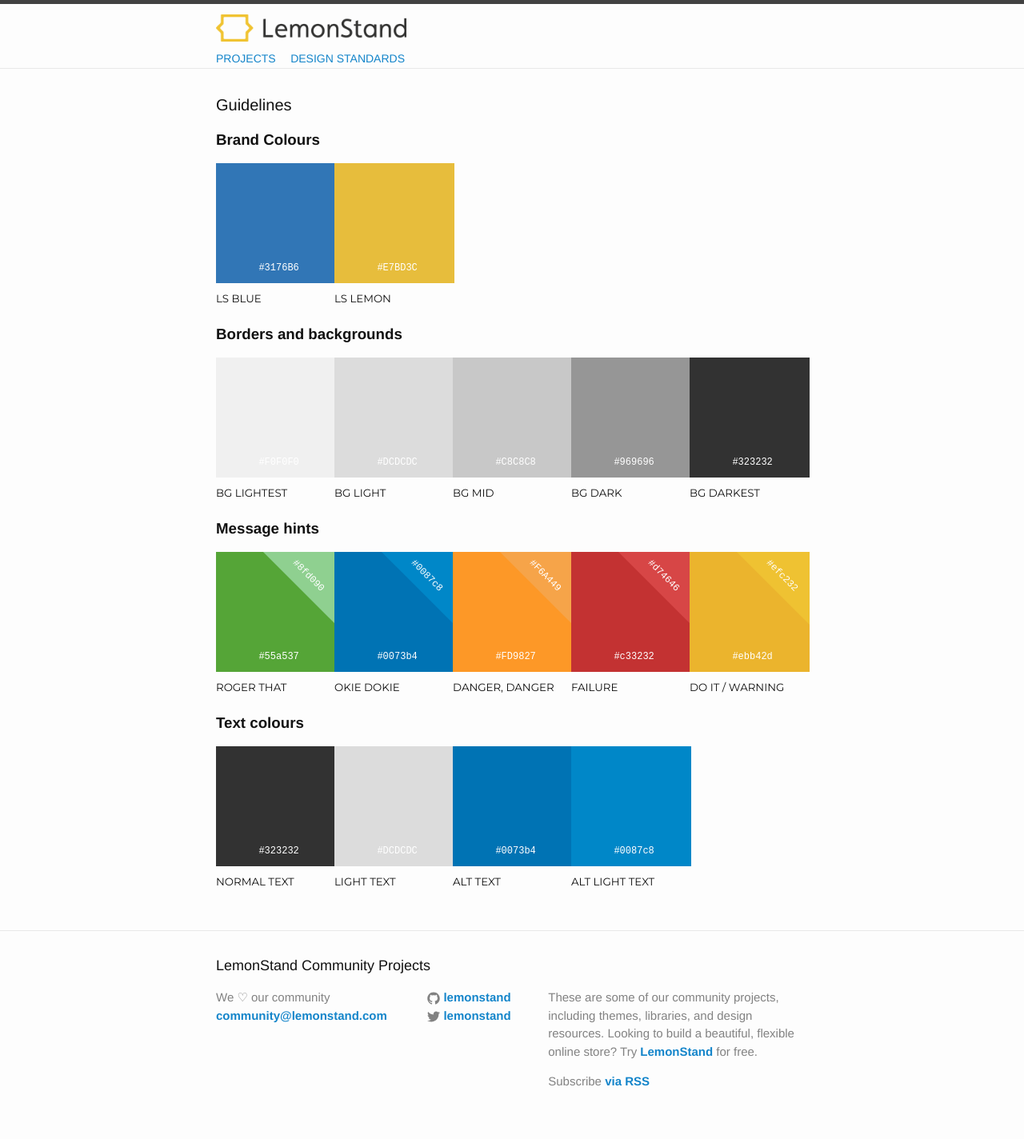
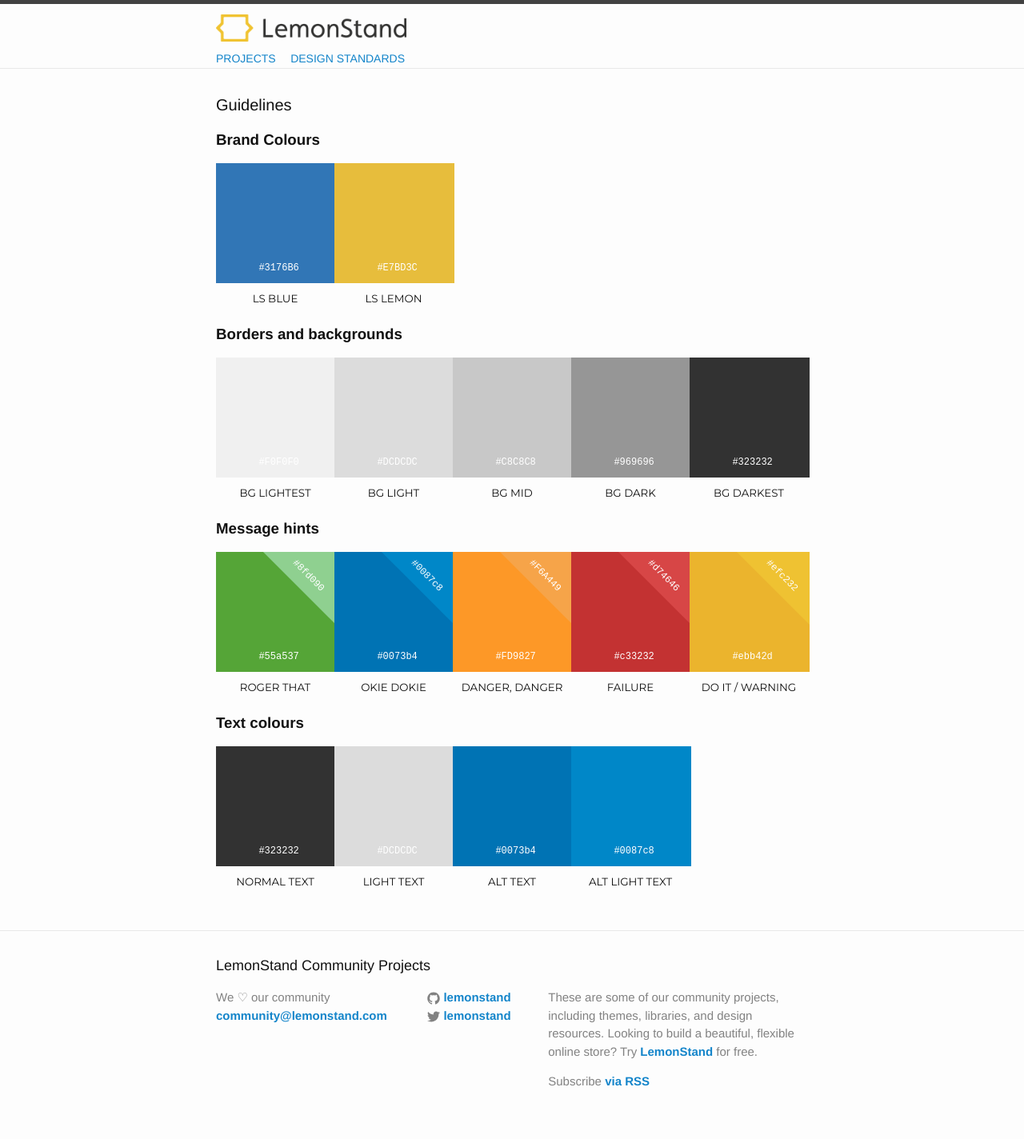
Before and after one commit to lemonstand/lemonstand.github.com, a Jekyll site: the page built from _guidelines/index.html, in a window 1280 px wide. Shown: the whole page at 80% size. Built offline with Jekyll 4.4.1, drawn with Linux system fonts in a browser that asks for light colours; nearby versions of some CDN libraries.

Commit message:
Nice fade in (as data is gen'd anyway).

```diff
--- a/_guidelines/index.html
+++ b/_guidelines/index.html
@@ -6,7 +6,7 @@
 
   <h1 class="page-heading">Guidelines</h1>
 
-  <div id="colors"></div>
+  <div id="colors" style="display: none;"></div>
 
 </div>
 
@@ -70,7 +70,7 @@
       }
 
 
-      $('#colors').html(html);
+      $('#colors').html(html).fadeIn(250);
     }
 
   });
--- a/_sass/_lemonstand.scss
+++ b/_sass/_lemonstand.scss
@@ -118,6 +118,7 @@
 				padding-top: $previewSize + 10px;
 				font-size: 10pt;
 				text-transform: uppercase;
+				text-align: center;
 			}
 		}
 	}
```
